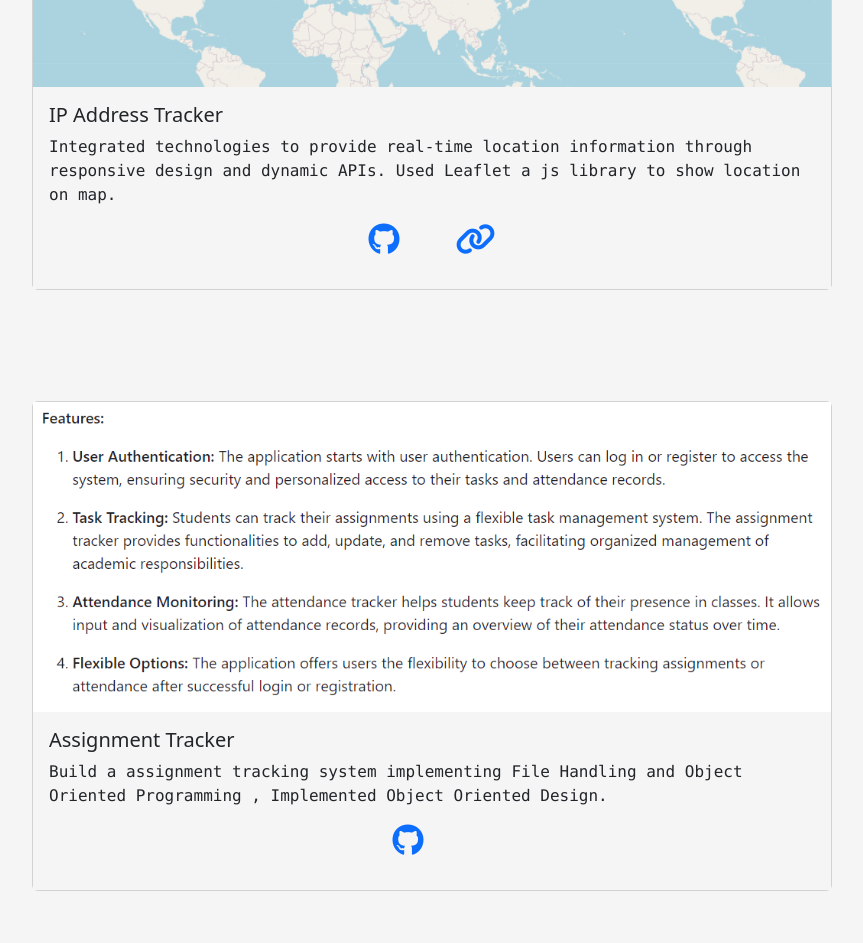
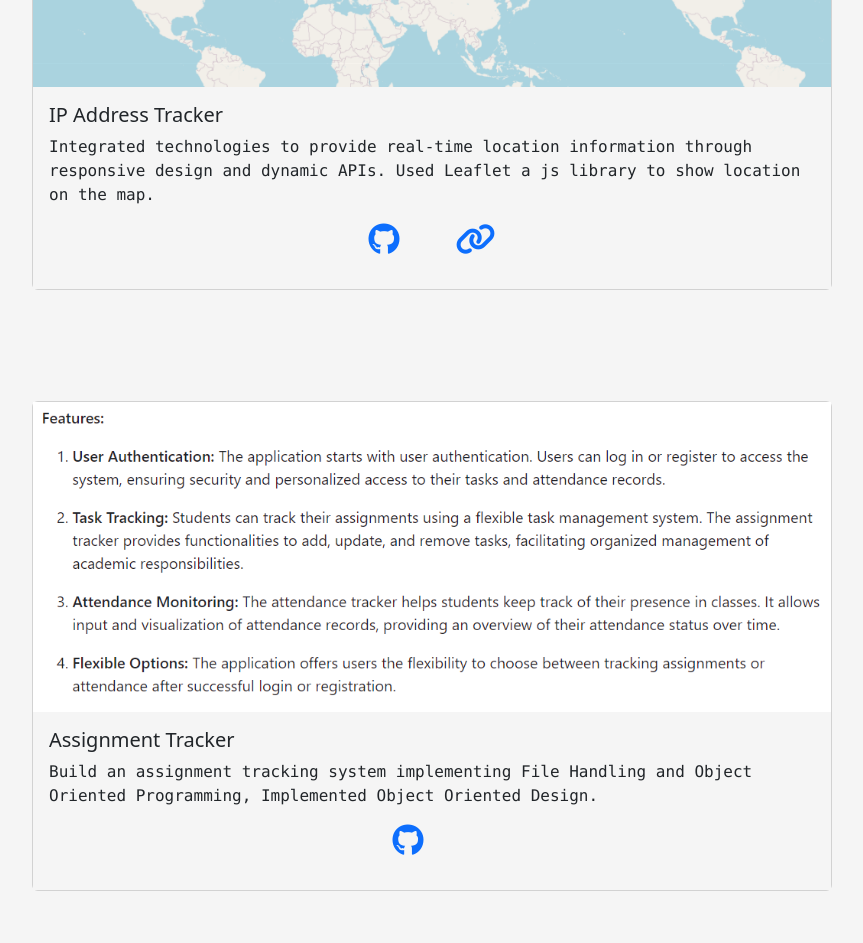
Before and after one commit to purviporwal1812/portfolio, a React (Vite) app: page / in a window 1280 px wide. Shown: the part 940-1883 px from the top of the page, without its empty margins (208-1071 px from the left). Built offline with nearby package versions, Linux system fonts and the light colour scheme.

Commit message:
Update Projects.jsx

```diff
--- a/src/components/Projects.jsx
+++ b/src/components/Projects.jsx
@@ -14,7 +14,7 @@ const Projects = () => {
             <p className="card-text font-monospace">
               Integrated technologies to provide real-time location information
               through responsive design and dynamic APIs. Used Leaflet a js
-              library to show location on map.
+              library to show location on the map.
             </p>
             <p id="iconLink" className="d-flex justify-content-center">
               <Link
@@ -36,13 +36,13 @@ const Projects = () => {
           <div className="card-body">
             <h5 className="card-title">Assignment Tracker</h5>
             <p className="card-text font-monospace">
-              Build a assignment tracking system implementing File Handling and
-              Object Oriented Programming , Implemented Object Oriented Design.
+              Build an assignment tracking system implementing File Handling and
+              Object Oriented Programming, Implemented Object Oriented Design.
             </p>
             <p id="iconLink" className="d-flex justify-content-center">
               <Link
                 target="_blank"
-                to="https://github.com/purviporwal1812/IP-Address-"
+                to="https://github.com/purviporwal1812/Oops-project1"
               >
                 <i className="fa-brands fa-2x fa-github me-5"></i>
               </Link>
```
